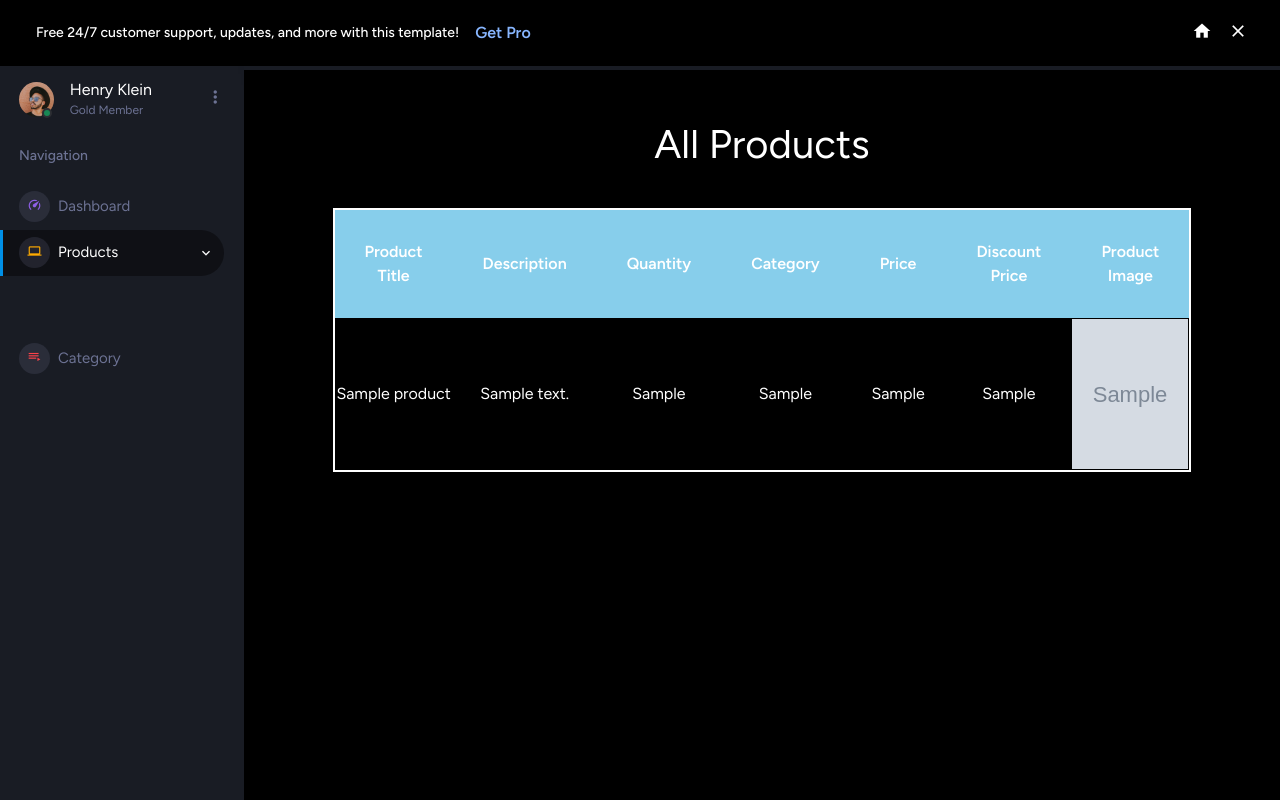
After one commit to gihantha/EZShopper_ecommerce, a Laravel app: page /show_product in a window 1280 px wide. The commit adds this page. Run offline with Laravel 12, Linux system fonts and the light colour scheme; tables that the repository leaves empty hold one stand-in row (values such as "Sample post"); grey boxes marked "Sample" are stand-in pictures; data that the repository does not hold is empty; style sheets or scripts are compiled from the project's sources; some libraries are stand-ins or nearby versions.

Commit message:
feat(product):show products in admin panel

```diff
--- a/app/Http/Controllers/AdminController.php
+++ b/app/Http/Controllers/AdminController.php
@@ -65,4 +65,10 @@ class AdminController extends Controller
 
         return redirect()->back()->with('message','Product Added Successfully');
     }
+
+    public function show_product()
+    {
+        $product = product::all();
+        return view('admin.show_product', compact('product'));
+    }
 }
--- /dev/null
+++ b/resources/views/admin/show_product.blade.php
@@ -0,0 +1,75 @@
+<!DOCTYPE html>
+<html lang="en">
+
+<head>
+    @include('admin.css')
+    <style>
+        .center
+        {
+            margin: auto;
+            width: 50%;
+            border: 2px solid white;
+            text-align: center;
+            margin-top: 40px;
+        }
+        .font_size
+        {
+            text-align: center;
+            font-size: 40px;
+            padding-top: 20px;
+        }
+        .img_size
+        {
+            width: 150px;
+            height: 150px;
+        }
+        .th_color
+        {
+            background: skyblue;
+        }
+        .th_design
+        {
+            padding: 30px;
+        }
+    </style>
+</head>
+
+<body>
+
+@include('admin.sidebar')
+
+@include('admin.header')
+<div class="main-panel">
+    <div class="content-wrapper">
+        <h2 class="font_size">All Products</h2>
+        <table class="center">
+            <tr class="th_color">
+                <th class="th_design">Product Title</th>
+                <th class="th_design">Description</th>
+                <th class="th_design">Quantity</th>
+                <th class="th_design">Category</th>
+                <th class="th_design">Price</th>
+                <th class="th_design">Discount Price</th>
+                <th class="th_design">Product Image</th>
+            </tr>
+            @foreach($product as $product)
+            <tr>
+                <td>{{$product->title}}</td>
+                <td>{{$product->description}}</td>
+                <td>{{$product->quantity}}</td>
+                <td>{{$product->category}}</td>
+                <td>{{$product->price}}</td>
+                <td>{{$product->discount_price}}</td>
+                <td>
+                    <img  class="img_size" src="/product/{{$product->image}}">
+                </td>
+
+            </tr>
+            @endforeach
+        </table>
+    </div>
+</div>
+@include('admin.script')
+</body>
+
+</html>
--- a/resources/views/admin/sidebar.blade.php
+++ b/resources/views/admin/sidebar.blade.php
@@ -94,7 +94,7 @@
             <div class="collapse" id="ui-basic">
               <ul class="nav flex-column sub-menu">
                 <li class="nav-item"> <a class="nav-link" href="{{url('/view_product')}}">Add Products</a></li>
-                <li class="nav-item"> <a class="nav-link" href="">Show Products</a></li>
+                <li class="nav-item"> <a class="nav-link" href="{{url('/show_product')}}">Show Products</a></li>
               </ul>
             </div>
           </li>
--- a/routes/web.php
+++ b/routes/web.php
@@ -27,3 +27,5 @@ route::get('/delete_category/{id}',[AdminController::class,'delete_category']);
 route::get('/view_product',[AdminController::class,'view_product']);
 
 route::post('/add_product',[AdminController::class,'add_product']);
+
+route::get('/show_product',[AdminController::class,'show_product']);
```
